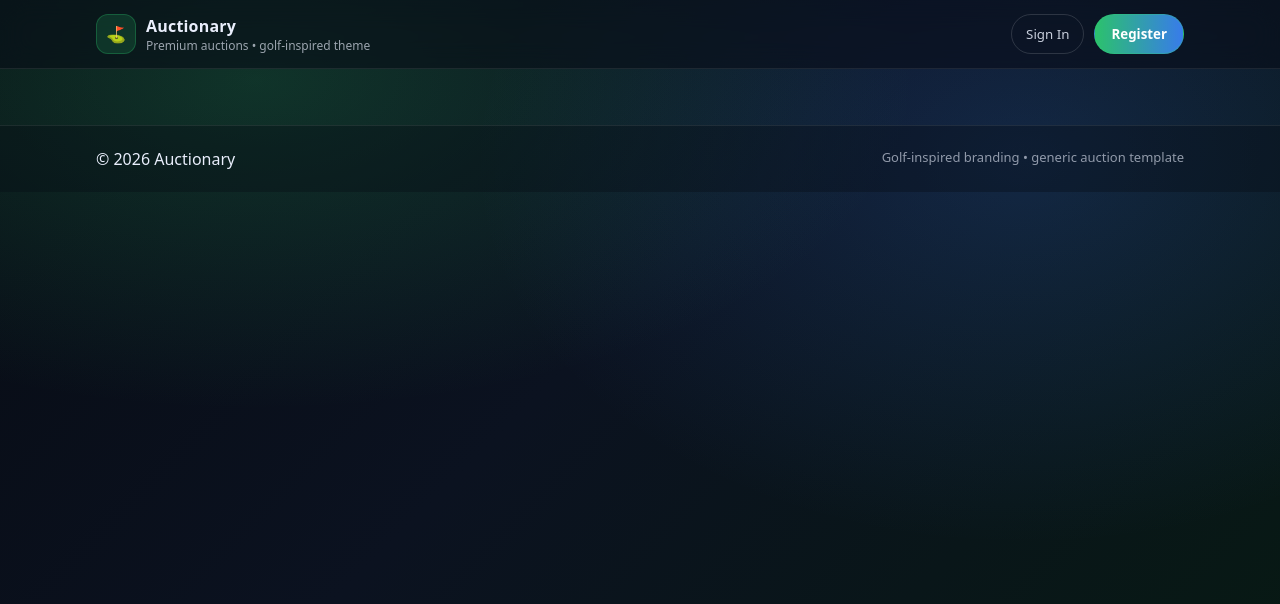
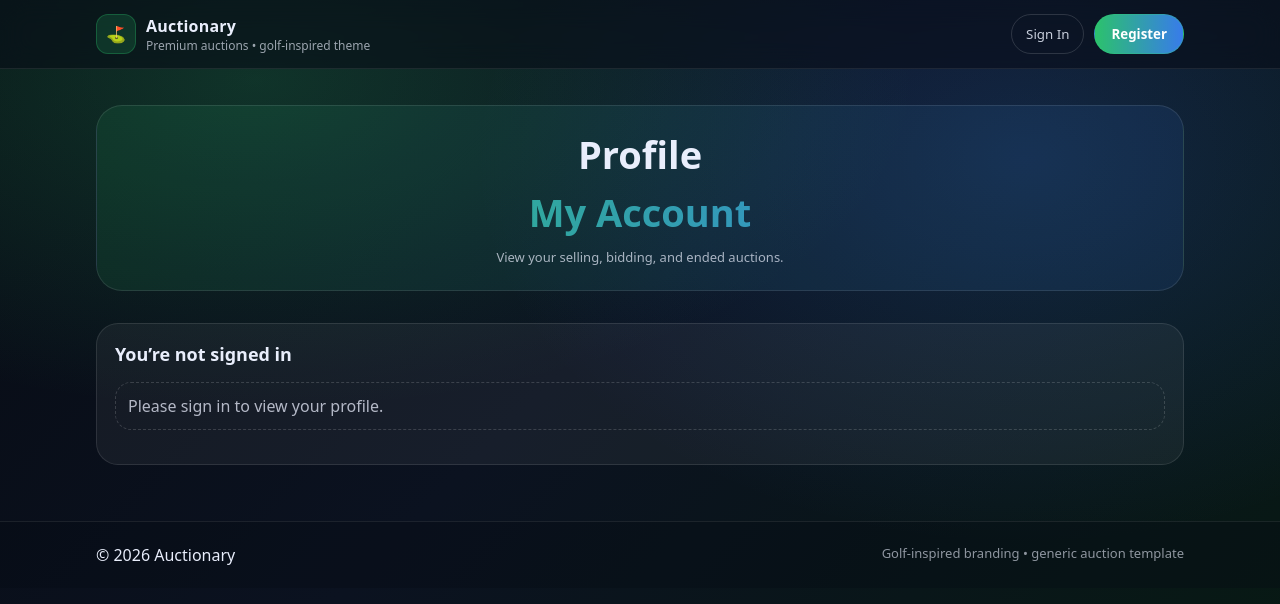
Before and after one commit to Vrajolaspro/auctionary-golf-frontend, a Vue app: page /profile in a window 1280 px wide. Shown: the top 604 px of the page. Built offline with nearby package versions, Linux system fonts and the light colour scheme.

Commit message:
Profile UI developed

```diff
--- a/src/App.vue
+++ b/src/App.vue
@@ -18,6 +18,7 @@
 
           <template v-else>
             <div class="who">User #{{ session.userId }}</div>
+            <button class="btnGhost" type="button" @click="router.push('/profile')">Profile</button>
             <button class="btnGhost" type="button" @click="doLogout">Logout</button>
           </template>
         </div>
--- a/src/components/AuctionCard.vue
+++ b/src/components/AuctionCard.vue
@@ -2,7 +2,9 @@
   <article class="card">
     <div class="content">
       <div class="topline">
-        <div class="badge">LIVE</div>
+        <div class="badge" :class="{ endedBadge: endsIn === 'Ended' }">
+            {{ endsIn === 'Ended' ? 'ENDED' : 'LIVE' }}
+        </div>
         <div class="idPill">#{{ item.item_id }}</div>
       </div>
       <h3 class="name">{{ item.name }}</h3>
@@ -135,4 +137,9 @@
     .cta:hover{
         box-shadow: 0 16px 40px rgba(46,204,113,.18);
     }
+
+    .endedBadge{
+        background: rgba(255,107,107,.12);
+        border-color: rgba(255,107,107,.35);
+    }
 </style>
--- a/src/router/index.js
+++ b/src/router/index.js
@@ -1,12 +1,14 @@
 import { createRouter, createWebHistory } from "vue-router";
 import HomeView from "../views/HomeView.vue";
 import AuctionView from "../views/AuctionView.vue";
+import ProfileView from "../views/ProfileView.vue";
 
 const router = createRouter({
   history: createWebHistory(),
   routes: [
     { path: "/", name: "home", component: HomeView },
     { path: "/auction/:id", name: "auction", component: AuctionView, props: true },
+    { path: "/profile", name: "profile", component: ProfileView },
   ],
 });
 
--- /dev/null
+++ b/src/services/profile.js
@@ -0,0 +1,12 @@
+import { api } from "./api";
+
+export async function getMyProfile() {
+  const userId = Number(localStorage.getItem("user_id"));
+  if (!Number.isFinite(userId)) {
+    const err = new Error("Not logged in");
+    err.code = "NOT_LOGGED_IN";
+    throw err;
+  }
+  const res = await api.get(`/users/${userId}`);
+  return res.data;
+}
--- a/src/styles/theme.css
+++ b/src/styles/theme.css
@@ -12,7 +12,6 @@
   --danger: #ff6b6b;
   --radius: 18px;
 }
-
 *{ box-sizing: border-box; }
 html, body { height: 100%; }
 body{
--- /dev/null
+++ b/src/views/ProfileView.vue
@@ -0,0 +1,242 @@
+<template>
+  <div class="wrap">
+    <section class="hero">
+      <div class="heroInner">
+        <h1 class="heroTitle">
+          Profile
+          <span class="heroAccent" v-if="profile">
+            {{ profile.first_name }} {{ profile.last_name }}
+          </span>
+          <span class="heroAccent" v-else>My Account</span>
+        </h1>
+
+        <p class="heroSub" v-if="profile">
+          User #{{ profile.user_id }} • Manage your auctions and activity
+        </p>
+        <p class="heroSub" v-else>
+          View your selling, bidding, and ended auctions.
+        </p>
+      </div>
+    </section>
+
+    <div v-if="error" class="error">
+      {{ error }}
+      <button class="ghost" @click="load" :disabled="loading">Retry</button>
+    </div>
+
+    <div v-if="loading" class="loading">Loading profile…</div>
+
+    <template v-else>
+      <section class="panel" v-if="!isLoggedIn">
+        <h2 class="h2">You’re not signed in</h2>
+        <p class="note">Please sign in to view your profile.</p>
+      </section>
+
+      <template v-else-if="profile">
+        <!-- SELLING -->
+        <section class="panel">
+          <div class="panelHead">
+            <h2 class="h2">Selling (Live)</h2>
+            <span class="count">{{ profile.selling.length }}</span>
+          </div>
+
+          <div v-if="profile.selling.length === 0" class="note">
+            You’re not selling any live items.
+          </div>
+
+          <div v-else class="grid">
+            <AuctionCard v-for="it in profile.selling" :key="it.item_id" :item="it" />
+          </div>
+        </section>
+
+        <!-- BIDDING ON -->
+        <section class="panel">
+          <div class="panelHead">
+            <h2 class="h2">Bidding On (Live)</h2>
+            <span class="count">{{ profile.bidding_on.length }}</span>
+          </div>
+
+          <div v-if="profile.bidding_on.length === 0" class="note">
+            You’re not currently bidding on anything.
+          </div>
+
+          <div v-else class="grid">
+            <AuctionCard v-for="it in profile.bidding_on" :key="it.item_id" :item="it" />
+          </div>
+        </section>
+
+        <!-- ENDED -->
+        <section class="panel">
+          <div class="panelHead">
+            <h2 class="h2">Auctions Ended</h2>
+            <span class="count">{{ profile.auctions_ended.length }}</span>
+          </div>
+
+          <div v-if="profile.auctions_ended.length === 0" class="note">
+            No ended auctions yet.
+          </div>
+
+          <div v-else class="grid">
+            <AuctionCard v-for="it in profile.auctions_ended" :key="it.item_id" :item="it" />
+          </div>
+
+          <div class="hint">
+            Ended auctions will still open in the Auction page (read-only for bidding).
+          </div>
+        </section>
+      </template>
+    </template>
+  </div>
+</template>
+
+<script setup>
+import { computed, onMounted, ref } from "vue";
+import AuctionCard from "../components/AuctionCard.vue";
+import { getMyProfile } from "../services/profile";
+
+const isLoggedIn = computed(() => !!localStorage.getItem("session_token"));
+
+const profile = ref(null);
+const loading = ref(false);
+const error = ref("");
+
+async function load() {
+  loading.value = true;
+  error.value = "";
+  profile.value = null;
+
+  if (!isLoggedIn.value) {
+    loading.value = false;
+    return;
+  }
+
+  try {
+    profile.value = await getMyProfile();
+  } catch (e) {
+    error.value = e?.response?.data?.error_message || e?.message || "Failed to load profile.";
+  } finally {
+    loading.value = false;
+  }
+}
+
+onMounted(load);
+</script>
+
+<style scoped>
+.wrap{
+  max-width: 1120px;
+  margin: 0 auto;
+  padding: 0 16px;
+}
+
+.hero{ padding: 36px 0 18px; }
+.heroInner{
+  text-align: center;
+  padding: 22px 18px;
+  border-radius: 26px;
+  background: linear-gradient(90deg, rgba(46,204,113,.10), rgba(59,130,246,.10));
+  border: 1px solid rgba(255,255,255,.10);
+}
+.heroTitle{
+  margin: 0;
+  font-size: 38px;
+  font-weight: 900;
+}
+.heroAccent{
+  display:block;
+  margin-top: 6px;
+  background: linear-gradient(90deg, rgba(46,204,113,.95), rgba(59,130,246,.95));
+  -webkit-background-clip: text;
+  background-clip: text;
+  color: transparent;
+  font-weight: 900;
+}
+.heroSub{
+  max-width: 760px;
+  margin: 10px auto 0;
+  color: rgba(233,238,252,.70);
+  line-height: 1.5;
+  font-size: 13px;
+}
+
+.panel{
+  background: var(--panel);
+  border: 1px solid var(--border);
+  border-radius: 22px;
+  padding: 18px;
+  margin-top: 14px;
+}
+
+.panelHead{
+  display:flex;
+  align-items:center;
+  justify-content:space-between;
+  gap: 10px;
+  margin-bottom: 10px;
+}
+
+.h2{
+  margin: 0;
+  font-size: 18px;
+  font-weight: 900;
+}
+
+.count{
+  padding: 6px 10px;
+  border-radius: 999px;
+  border: 1px solid rgba(255,255,255,.12);
+  background: rgba(255,255,255,.03);
+  color: rgba(233,238,252,.85);
+  font-size: 12px;
+  font-weight: 800;
+}
+
+.grid{
+  display:grid;
+  grid-template-columns: repeat(3, minmax(0, 1fr));
+  gap: 14px;
+}
+
+@media (max-width: 920px){
+  .grid{ grid-template-columns: repeat(2, minmax(0, 1fr)); }
+}
+@media (max-width: 560px){
+  .grid{ grid-template-columns: 1fr; }
+}
+
+.loading{ padding: 14px; color: rgba(233,238,252,.8); }
+
+.note{
+  padding: 12px;
+  border-radius: 16px;
+  border: 1px dashed rgba(255,255,255,.16);
+  color: rgba(233,238,252,.75);
+}
+
+.hint{
+  margin-top: 10px;
+  color: rgba(233,238,252,.65);
+  font-size: 12px;
+}
+
+.error{
+  margin-top: 14px;
+  padding: 12px;
+  border-radius: 16px;
+  border: 1px solid rgba(255,107,107,.35);
+  background: rgba(255,107,107,.10);
+  display:flex;
+  align-items:center;
+  justify-content:space-between;
+  gap: 10px;
+}
+
+.ghost{
+  padding: 10px 14px;
+  border-radius: 14px;
+  border: 1px solid rgba(255,255,255,.12);
+  background: rgba(255,255,255,.03);
+  color: rgba(233,238,252,.85);
+  cursor:pointer;
+}
+</style>
```
